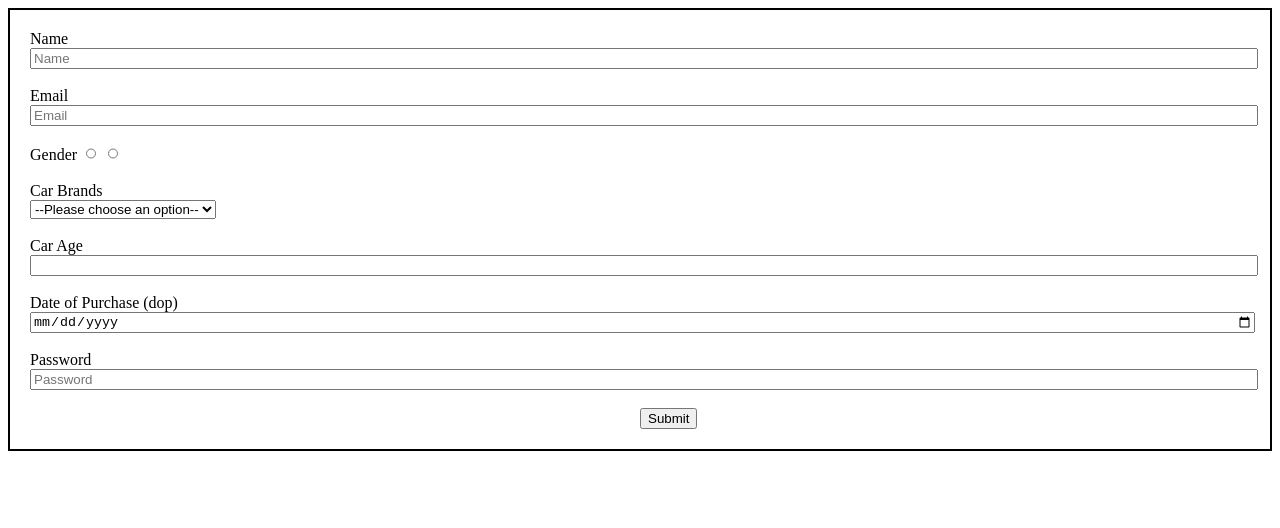
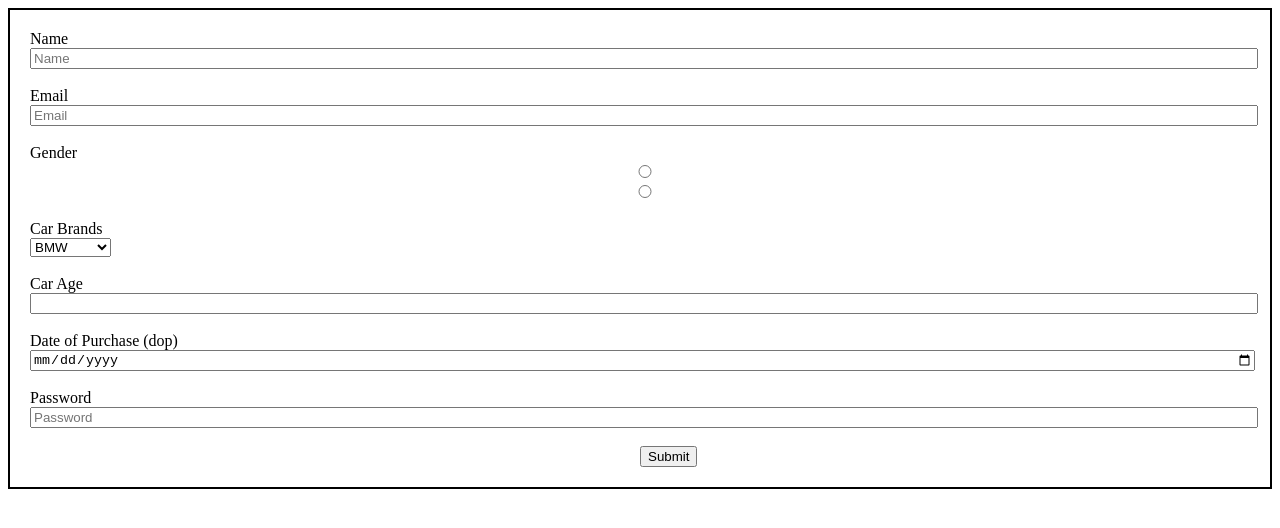
Before and after one commit to acciojob/car-insurance-form-UdayBari3421, a website: page main.html in a window 1280 px wide. Drawn offline with Linux system fonts and the light colour scheme.

Commit message:
created a submission

```diff
--- a/main.html
+++ b/main.html
@@ -15,12 +15,11 @@
 		<input type="email" name="email" id="email" placeholder="Email" required><br><br>
 
 		<label for="gender">Gender</label>
-		<input type="radio" name="gender" id="gender_m" required>
-		<input type="radio" name="gender" id="gender_f" required><br><br>
+		<input type="radio" name="gender" required>
+		<input type="radio" name="gender" required><br><br>
 
 		<label for="cars">Car Brands</label><br>
 		<select name="cars" id="cars">
-		  <option value="" selected hidden>--Please choose an option--</option>
 		  <option value="BMW">BMW</option>
 		  <option value="Audi">Audi</option>
 		  <option value="Mercedez">Mercedez</option>
--- a/styles.css
+++ b/styles.css
@@ -5,10 +5,7 @@ form{
 input{
 	width:100%;
 }
-#gender_f,
-#gender_m{
-	width:10px;
-}
+
 button{
 	text-align:center;
 	margin-left: 50%;
```
